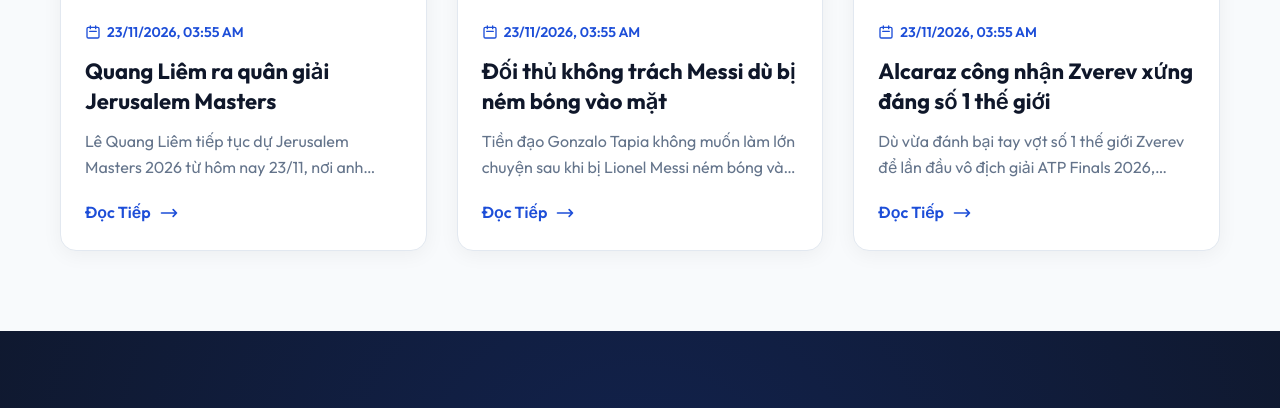
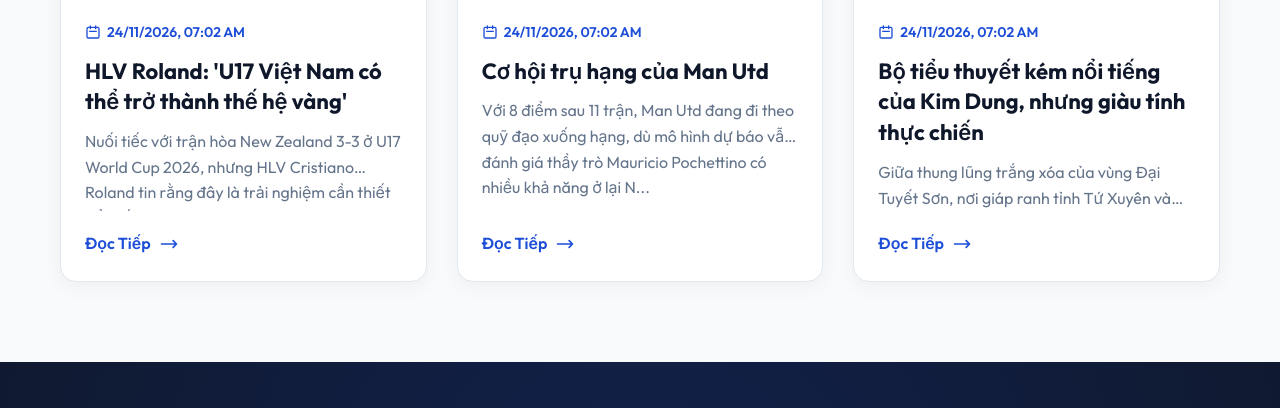
Before and after one commit to trinhqn22-ship-it/dongphucbongda, a plain HTML site: page blog.html in a window 1280 px wide. Shown: the part 1028-1436 px from the top of the page. Drawn offline with Linux system fonts and the light colour scheme.

Commit message:
Auto blog: Cập nhật tin thể thao [24-11-2026 14:12 VN]

```diff
--- a/blog.html
+++ b/blog.html
@@ -357,43 +357,43 @@
         <!-- START BLOG LIST -->
 
         <article class="blog-card">
-          <img src="https://vcdn1-thethao.vnecdn.net/2026/11/23/le-quang-lie-m-niemann-1795404-1243-1433-1795405098.jpg?w=1200&amp;h=0&amp;q=100&amp;dpr=1&amp;fit=crop&amp;s=sTYGscUDtpw8FEkVyZD_WQ" alt="Quang Liêm ra quân giải Jerusalem Masters">
+          <img src="https://vcdn1-thethao.vnecdn.net/2026/11/24/30-1795496848-2391-1795496957.jpg?w=1200&amp;h=0&amp;q=100&amp;dpr=1&amp;fit=crop&amp;s=VqHQYMNoeb3LSqpMWr9BGg" alt="HLV Roland: 'U17 Việt Nam có thể trở thành thế hệ vàng'">
           <div class="blog-content">
             <div class="blog-date">
               <svg width="16" height="16" fill="none" stroke="currentColor" stroke-width="2" viewBox="0 0 24 24"><path stroke-linecap="round" stroke-linejoin="round" d="M8 7V3m8 4V3m-9 8h10M5 21h14a2 2 0 002-2V7a2 2 0 00-2-2H5a2 2 0 00-2 2v12a2 2 0 002 2z"></path></svg>
-              23/11/2026, 03:55 AM
+              24/11/2026, 07:02 AM
             </div>
-            <h3>Quang Liêm ra quân giải Jerusalem Masters</h3>
-            <p>Lê Quang Liêm tiếp tục dự Jerusalem Masters 2026 từ hôm nay 23/11, nơi anh tranh tài cùng 11 kỳ thủ, với tổng quỹ thưởng 250.000 USD....</p>
-            <a href="https://vnexpress.net/quang-liem-ra-quan-giai-jerusalem-masters-5147918.html" target="_blank" class="read-more-btn">Đọc Tiếp <svg width="20" height="20" fill="none" stroke="currentColor" stroke-width="2" viewBox="0 0 24 24"><path stroke-linecap="round" stroke-linejoin="round" d="M17 8l4 4m0 0l-4 4m4-4H3"></path></svg></a>
+            <h3>HLV Roland: 'U17 Việt Nam có thể trở thành thế hệ vàng'</h3>
+            <p>Nuối tiếc với trận hòa New Zealand 3-3 ở U17 World Cup 2026, nhưng HLV Cristiano Roland tin rằng đây là trải nghiệm cần thiết để thế hệ mới của bóng đ...</p>
+            <a href="https://vnexpress.net/hlv-roland-u17-viet-nam-co-the-tro-thanh-the-he-vang-5148354.html" target="_blank" class="read-more-btn">Đọc Tiếp <svg width="20" height="20" fill="none" stroke="currentColor" stroke-width="2" viewBox="0 0 24 24"><path stroke-linecap="round" stroke-linejoin="round" d="M17 8l4 4m0 0l-4 4m4-4H3"></path></svg></a>
           </div>
         </article>
 
 
         <article class="blog-card">
-          <img src="https://vcdn1-thethao.vnecdn.net/2026/11/23/ap26326048115889-1795401521-6072-1795401813.jpg?w=1200&amp;h=0&amp;q=100&amp;dpr=1&amp;fit=crop&amp;s=l5qlluJflNd5YqOlIF23Nw" alt="Đối thủ không trách Messi dù bị ném bóng vào mặt">
+          <img src="https://vcdn1-thethao.vnecdn.net/2026/11/24/ap26326624130334-1795487107-6923-1795487152.jpg?w=1200&amp;h=0&amp;q=100&amp;dpr=1&amp;fit=crop&amp;s=4Bx2QjTsNhmkyhcro-rcGQ" alt="Cơ hội trụ hạng của Man Utd">
           <div class="blog-content">
             <div class="blog-date">
               <svg width="16" height="16" fill="none" stroke="currentColor" stroke-width="2" viewBox="0 0 24 24"><path stroke-linecap="round" stroke-linejoin="round" d="M8 7V3m8 4V3m-9 8h10M5 21h14a2 2 0 002-2V7a2 2 0 00-2-2H5a2 2 0 00-2 2v12a2 2 0 002 2z"></path></svg>
-              23/11/2026, 03:55 AM
+              24/11/2026, 07:02 AM
             </div>
-            <h3>Đối thủ không trách Messi dù bị ném bóng vào mặt</h3>
-            <p>Tiền đạo Gonzalo Tapia không muốn làm lớn chuyện sau khi bị Lionel Messi ném bóng vào mặt, dù tình huống khiến đội trưởng Inter Miami đối mặt nguy cơ ...</p>
-            <a href="https://vnexpress.net/doi-thu-khong-trach-messi-du-bi-nem-bong-vao-mat-5147862.html" target="_blank" class="read-more-btn">Đọc Tiếp <svg width="20" height="20" fill="none" stroke="currentColor" stroke-width="2" viewBox="0 0 24 24"><path stroke-linecap="round" stroke-linejoin="round" d="M17 8l4 4m0 0l-4 4m4-4H3"></path></svg></a>
+            <h3>Cơ hội trụ hạng của Man Utd</h3>
+            <p>Với 8 điểm sau 11 trận, Man Utd đang đi theo quỹ đạo xuống hạng, dù mô hình dự báo vẫn đánh giá thầy trò Mauricio Pochettino có nhiều khả năng ở lại N...</p>
+            <a href="https://vnexpress.net/co-hoi-tru-hang-cua-man-utd-5148313.html" target="_blank" class="read-more-btn">Đọc Tiếp <svg width="20" height="20" fill="none" stroke="currentColor" stroke-width="2" viewBox="0 0 24 24"><path stroke-linecap="round" stroke-linejoin="round" d="M17 8l4 4m0 0l-4 4m4-4H3"></path></svg></a>
           </div>
         </article>
 
 
         <article class="blog-card">
-          <img src="https://images.unsplash.com/photo-1579952363873-27f3bade9f55?q=80&w=600&auto=format&fit=crop" alt="Alcaraz công nhận Zverev xứng đáng số 1 thế giới">
+          <img src="https://images.unsplash.com/photo-1579952363873-27f3bade9f55?q=80&w=600&auto=format&fit=crop" alt="Bộ tiểu thuyết kém nổi tiếng của Kim Dung, nhưng giàu tính thực chiến">
           <div class="blog-content">
             <div class="blog-date">
               <svg width="16" height="16" fill="none" stroke="currentColor" stroke-width="2" viewBox="0 0 24 24"><path stroke-linecap="round" stroke-linejoin="round" d="M8 7V3m8 4V3m-9 8h10M5 21h14a2 2 0 002-2V7a2 2 0 00-2-2H5a2 2 0 00-2 2v12a2 2 0 002 2z"></path></svg>
-              23/11/2026, 03:55 AM
+              24/11/2026, 07:02 AM
             </div>
-            <h3>Alcaraz công nhận Zverev xứng đáng số 1 thế giới</h3>
-            <p>Dù vừa đánh bại tay vợt số 1 thế giới Zverev để lần đầu vô địch giải ATP Finals 2026, Carlos Alcaraz tỏ ra khiêm tốn ở buổi phỏng vấn sau trận....</p>
-            <a href="https://tuoitre.vn/alcaraz-cong-nhan-zverev-xung-dang-so-1-the-gioi-10026112308161093.htm" target="_blank" class="read-more-btn">Đọc Tiếp <svg width="20" height="20" fill="none" stroke="currentColor" stroke-width="2" viewBox="0 0 24 24"><path stroke-linecap="round" stroke-linejoin="round" d="M17 8l4 4m0 0l-4 4m4-4H3"></path></svg></a>
+            <h3>Bộ tiểu thuyết kém nổi tiếng của Kim Dung, nhưng giàu tính thực chiến</h3>
+            <p>Giữa thung lũng trắng xóa của vùng Đại Tuyết Sơn, nơi giáp ranh tỉnh Tứ Xuyên và Tây Tạng, Kim Dung tạo nên một trận quyết đấu võ thuật trở thành đỉnh...</p>
+            <a href="https://tuoitre.vn/bo-tieu-thuyet-kem-noi-tieng-cua-kim-dung-nhung-giau-tinh-thuc-chien-100261124105120201.htm" target="_blank" class="read-more-btn">Đọc Tiếp <svg width="20" height="20" fill="none" stroke="currentColor" stroke-width="2" viewBox="0 0 24 24"><path stroke-linecap="round" stroke-linejoin="round" d="M17 8l4 4m0 0l-4 4m4-4H3"></path></svg></a>
           </div>
         </article>
 
```
